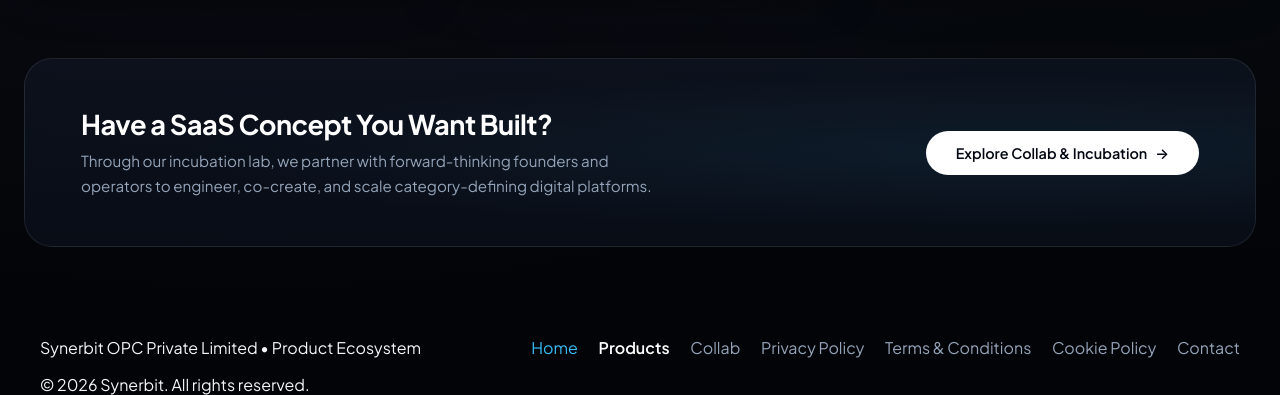
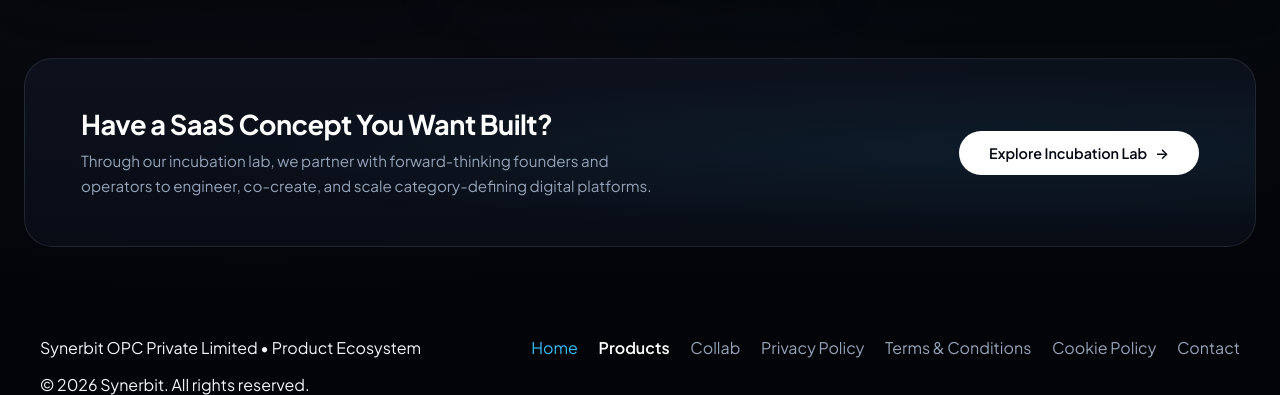
Before and after one commit to MrRajeev18/Synerbit-Landing-Page, a website built with Vite: page products.html in a window 1280 px wide. Shown: the part 1504-1899 px from the top of the page. Built offline with nearby package versions, Linux system fonts and the light colour scheme.

Commit message:
fix(cta): link Share Your Idea and Incubation buttons to submit-idea page

```diff
--- a/products.html
+++ b/products.html
@@ -1266,8 +1266,8 @@
           </p>
         </div>
         <div>
-          <a href="mailto:rajeev@synerbit.in?subject=SaaS%20Concept%20%26%20Incubation%20Inquiry%20-%20Synerbit&amp;body=Hi%20Rajeev%2C%0A%0AI%20have%20a%20SaaS%20concept%20or%20digital%20platform%20I%20would%20like%20to%20collaborate%20on%20and%20build%20with%20Synerbit%3A%0A%0A%E2%80%A2%20Concept%20Overview%3A%20%0A%E2%80%A2%20Target%20Audience%20%2F%20Market%3A%20%0A%E2%80%A2%20Core%20Problem%20Solved%3A%20%0A%0ALooking%20forward%20to%20connecting.%0A%0ABest%20regards%2C%0A" class="p-incubation-btn">
-            <span>Explore Collab &amp; Incubation</span>
+          <a href="/submit-idea.html" class="p-incubation-btn">
+            <span>Explore Incubation Lab</span>
             <span>→</span>
           </a>
         </div>
```
Also changed, not shown: index.html (+1 -1 lines).
